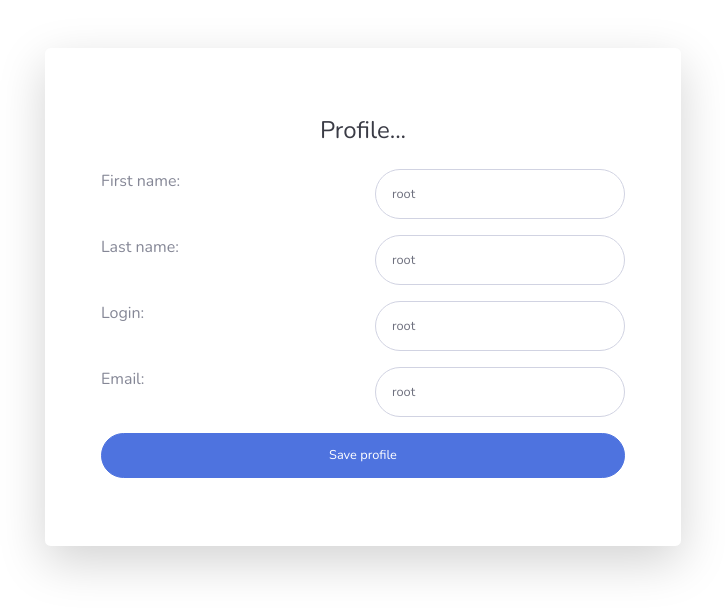
After one commit to Eugenics/eathquakeDjango, a Django app: template quake/quake/templates/profile.html in a window 1280 px wide. The commit adds this page. Shown: the top 614 px of the page, without its empty margins (277-1002 px from the left). Run offline with Django 3.2, Linux system fonts and the light colour scheme; the template is opened without the code that fills it: values that come from a table or form of the project are taken from there, others are empty; data comes from the database, SQL or seed files in the repository; both versions use the stored data as it was after the commit; some libraries are stand-ins or nearby versions.

Commit message:
add register and profile form

```diff
--- a/quake/quake/templates/login.html
+++ b/quake/quake/templates/login.html
@@ -19,7 +19,7 @@
                             {% csrf_token %}
                             <div class="form-group">
                                 <input type="text" class="form-control form-control-user" name="username"
-                                    placeholder="Enter Login..." required="required">
+                                    placeholder="Enter Login..." required="required"  size="30">
                             </div>
                             <div class="form-group">
                                 <input type="password" class="form-control form-control-user" name="password"
--- /dev/null
+++ b/quake/quake/templates/profile.html
@@ -0,0 +1,78 @@
+{% extends "base_login.html" %}
+{% load static i18n %}
+
+
+{% block content %}
+
+<div class="container">
+    <div class="row justify-content-center">
+        <div class="card o-hidden border-0 shadow-lg my-5">
+            <div class="card-body">
+                <!-- Nested Row within Card Body -->
+                <div class="row">
+                    <div class="p-5">
+                        <div class="text-center">
+                            {% if error_message %}
+                            <h5 class="h5 text-danger mb-4">{{error_message}}</h4>
+                                {% endif %}
+                                <h1 class="h4 text-gray-900 mb-4">Profile...</h1>
+                        </div>
+                        <form class="user" method="POST" action="{% url 'profile' %}">
+                            {% csrf_token %}
+                            <div class="form-group row">
+                                <div class="col">
+                                    <div class="label">
+                                        First name:
+                                    </div>
+                                </div>
+                                <div class="col-sm-6 mb-3 mb-sm-0">
+                                    <input type="text" class="form-control form-control-user" name="FirstNameInput"
+                                        placeholder="First Name" required="required" value="{{user_first_name}}"
+                                        size="50">
+                                </div>
+                            </div>
+                            <div class="form-group row">
+                                <div class="col">
+                                    <div class="label">
+                                        Last name:
+                                    </div>
+                                </div>
+                                <div class="col-sm-6 mb-3 mb-sm-0">
+                                    <input type="text" class="form-control form-control-user" name="LastNameInput"
+                                        placeholder="Last Name" required="required" value="{{user_last_name}}"
+                                        size="50">
+                                </div>
+                            </div>
+                            <div class="form-group row">
+                                <div class="col">
+                                    <div class="label">
+                                        Login:
+                                    </div>
+                                </div>
+                                <div class="col-sm-6 mb-3 mb-sm-0">
+                                    <input type="text" class="form-control form-control-user" name="LoginInput"
+                                        placeholder="Login name" required="required" value="{{user_login_name}}"
+                                        size="50">
+                                </div>
+                            </div>
+                            <div class="form-group row">
+                                <div class="col">
+                                    <div class="label">
+                                        Email:
+                                    </div>
+                                </div>
+                                <div class="col-sm-6 mb-3 mb-sm-0">
+                                    <input type="email" class="form-control form-control-user" name="EmailInput"
+                                        placeholder="Email Address" required="required" value="{{user_email}}"
+                                        size="50">
+                                </div>
+                            </div>
+                            <button class="btn btn-primary btn-user btn-block" type="submit">Save profile</button>
+                        </form>
+                    </div>
+                </div>
+            </div>
+        </div>
+    </div>
+</div>
+{% endblock %}
--- a/quake/quake/urls.py
+++ b/quake/quake/urls.py
@@ -11,10 +11,10 @@ urlpatterns = [
     path('', views.dashboard, name='home'),
     path('admin/', admin.site.urls),
     #path('quakemap/', include('quakemap.urls'), name='map'),
-    url(r'^signin/', views.loginpage, name='signin'),
-    url(r'^profile/', views.profilepage, name='profile'),
-    url(r'^logout/', views.logoutpage, name='logout'),
-    url(r'^register/', views.registerpage, name='register'),
+    url(r'^signin/$', views.loginpage, name='signin'),
+    url(r'^profile/$', views.profilepage, name='profile'),
+    url(r'^logout/$', views.logoutpage, name='logout'),
+    url(r'^register/$', views.registerpage, name='register'),
 ]
 
 
@@ -27,6 +27,6 @@ urlpatterns += [
 
 urlpatterns += [
     path('dashboard/', views.dashboard, name='dashboard'),
-    url(r'^dashboard/update/',views.update_dashboard,name='dashboard_update'),
-    url(r'^update/',views.update_dashboard,name='dashboard_update'),
+    url(r'^dashboard/update/$',views.update_dashboard,name='dashboard_update'),
+    url(r'^update/$',views.update_dashboard,name='dashboard_update'),
 ]
```
Also changed, not shown: quake/quake/templates/register.html (+17 -13 lines), quake/quake/views.py (+64 -3 lines), quake/db.sqlite3.
